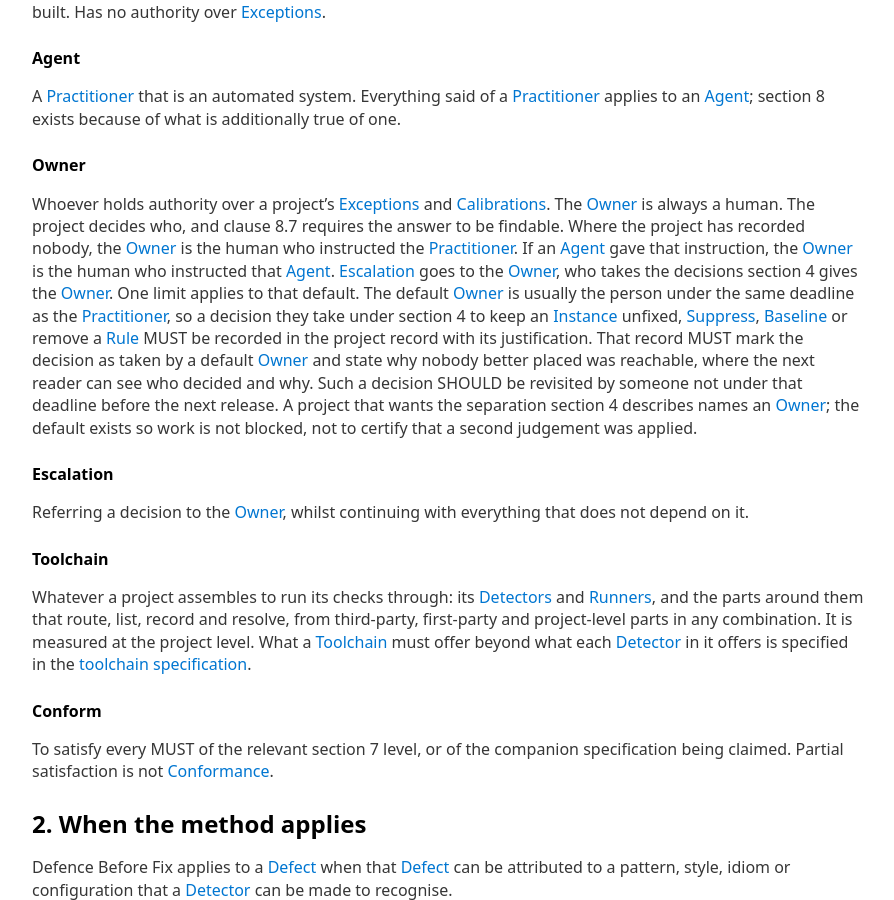
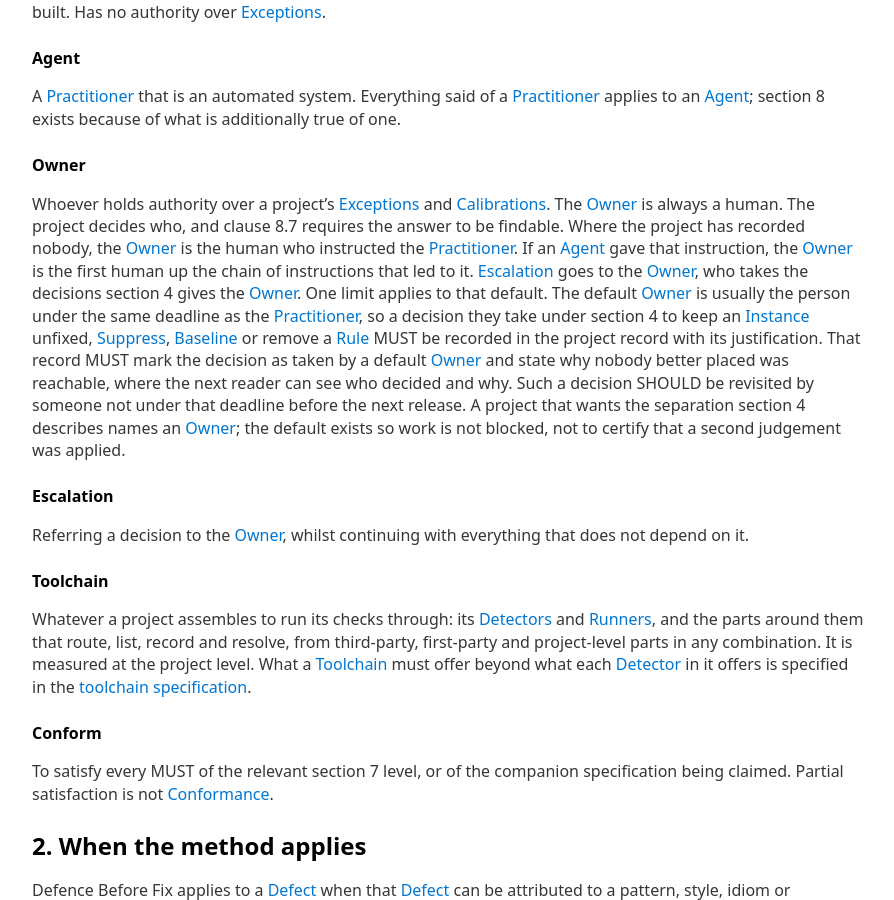
Before and after one commit to Defence-Before-Fix/defence-before-fix.github.io, a Jekyll site: the page built from SPEC.md, in a window 1280 px wide and 900 px high, scrolled down 4099 px. Shown: the whole window, without its empty margins (192-1086 px from the left). Built offline with Jekyll 4.4.1, drawn with Linux system fonts in a browser that asks for light colours; our own code applies the rules of GitHub Pages for plain Markdown files.

Commit message:
Method section 1, Owner: the first human up a chain of agents
Where an agent gave the instruction, the default Owner is the first human up the chain of
instructions, so a practitioner several agents deep still finds one.

Co-Authored-By: Claude Opus 5.5 <noreply@anthropic.com>

```diff
--- a/SPEC.md
+++ b/SPEC.md
@@ -162,7 +162,7 @@ A [Practitioner] that is an automated system. Everything said of a [Practitioner
 
 #### Owner
 
-Whoever holds authority over a project's [Exceptions] and [Calibrations]. The [Owner] is always a human. The project decides who, and clause 8.7 requires the answer to be findable. Where the project has recorded nobody, the [Owner] is the human who instructed the [Practitioner]. If an [Agent] gave that instruction, the [Owner] is the human who instructed that [Agent]. [Escalation] goes to the [Owner], who takes the decisions section 4 gives the [Owner]. One limit applies to that default. The default [Owner] is usually the person under the same deadline as the [Practitioner], so a decision they take under section 4 to keep an [Instance] unfixed, [Suppress], [Baseline] or remove a [Rule] MUST be recorded in the project record with its justification. That record MUST mark the decision as taken by a default [Owner] and state why nobody better placed was reachable, where the next reader can see who decided and why. Such a decision SHOULD be revisited by someone not under that deadline before the next release. A project that wants the separation section 4 describes names an [Owner]; the default exists so work is not blocked, not to certify that a second judgement was applied.
+Whoever holds authority over a project's [Exceptions] and [Calibrations]. The [Owner] is always a human. The project decides who, and clause 8.7 requires the answer to be findable. Where the project has recorded nobody, the [Owner] is the human who instructed the [Practitioner]. If an [Agent] gave that instruction, the [Owner] is the first human up the chain of instructions that led to it. [Escalation] goes to the [Owner], who takes the decisions section 4 gives the [Owner]. One limit applies to that default. The default [Owner] is usually the person under the same deadline as the [Practitioner], so a decision they take under section 4 to keep an [Instance] unfixed, [Suppress], [Baseline] or remove a [Rule] MUST be recorded in the project record with its justification. That record MUST mark the decision as taken by a default [Owner] and state why nobody better placed was reachable, where the next reader can see who decided and why. Such a decision SHOULD be revisited by someone not under that deadline before the next release. A project that wants the separation section 4 describes names an [Owner]; the default exists so work is not blocked, not to certify that a second judgement was applied.
 
 #### Escalation
 
```
